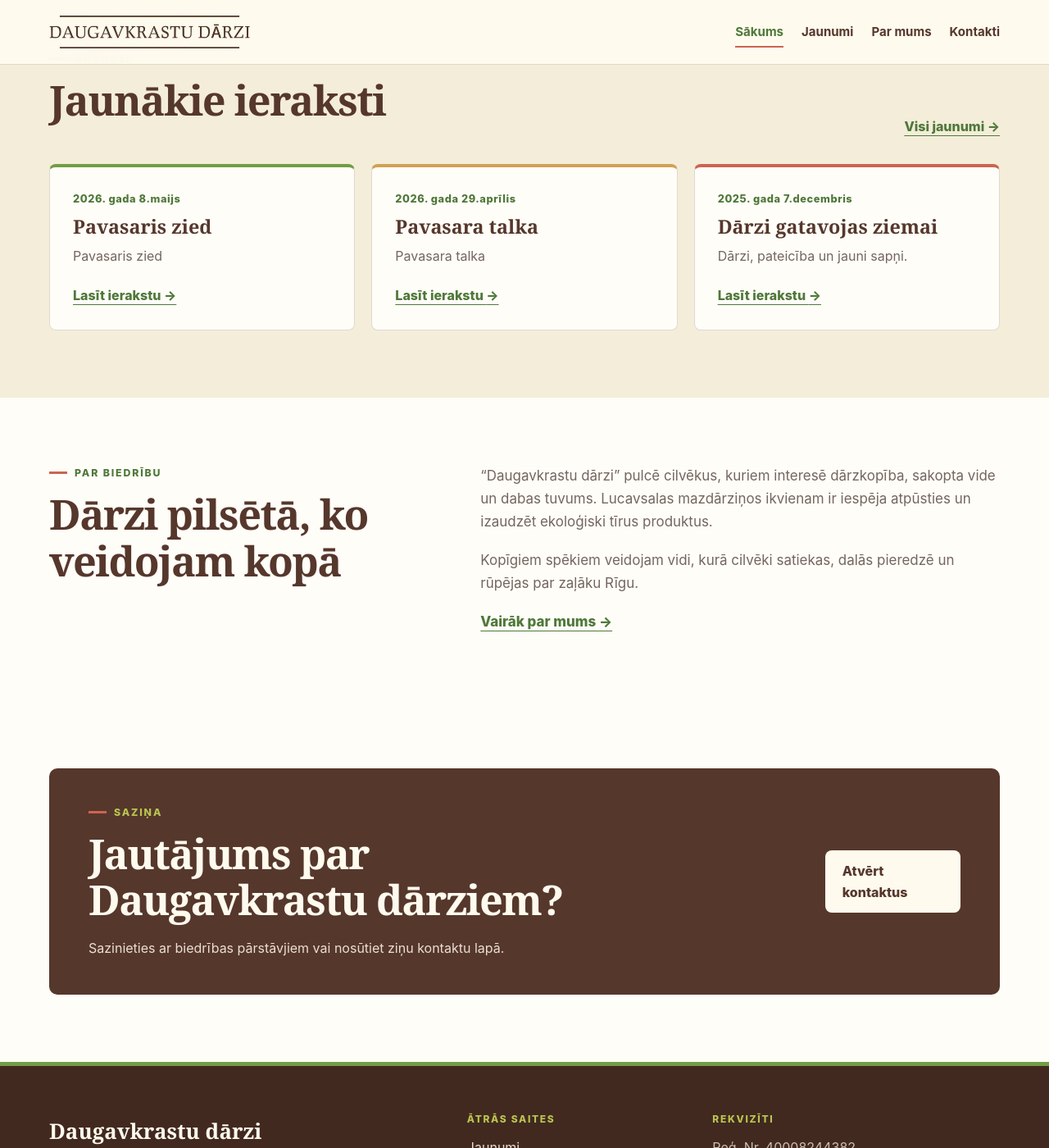
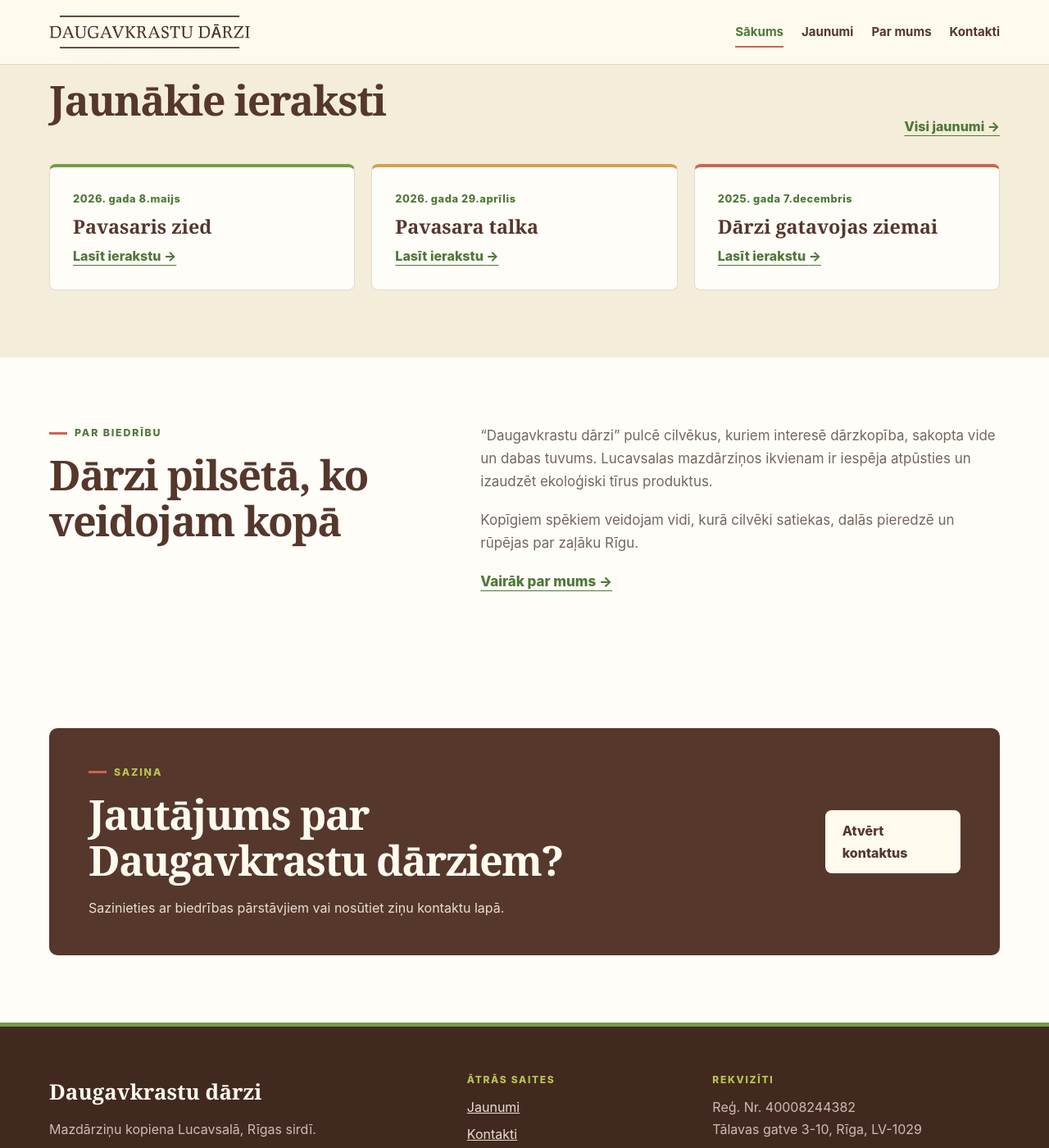
Before and after one commit to daugavkrastu-darzi/daugavkrastu-darzi.github.io, a Jekyll site: the page built from index.html, in a window 1280 px wide and 1400 px high, scrolled down 778 px. Shown: the whole window at 82% size. Built offline with Jekyll 4.4.1, drawn with Linux system fonts in a browser that asks for light colours; some of the changed text lies outside the part shown.

Commit message:
Removed item summary content, symbol fix

```diff
--- a/_includes/footer.html
+++ b/_includes/footer.html
@@ -11,7 +11,7 @@
     </div>
     <div>
       <h2>Rekvizīti</h2>
-      <p>Reģ. Nr. 40008244382<br>Tālavas gatve 3–10, Rīga, LV-1029</p>
+      <p>Reģ. Nr. 40008244382<br>Tālavas gatve 3-10, Rīga, LV-1029</p>
     </div>
   </div>
   <div class="shell footer-bottom">
--- a/index.html
+++ b/index.html
@@ -44,7 +44,6 @@ nav: home
         <div class="news-card-body">
           <p class="news-date">{{ item.date_label }}</p>
           <h3><a href="{{ '/jaunumi/' | relative_url }}#{{ item.slug }}">{{ item.title }}</a></h3>
-          <p>{{ item.summary }}</p>
           <a class="card-link" href="{{ '/jaunumi/' | relative_url }}#{{ item.slug }}">Lasīt ierakstu <span aria-hidden="true">→</span></a>
         </div>
       </article>
```
